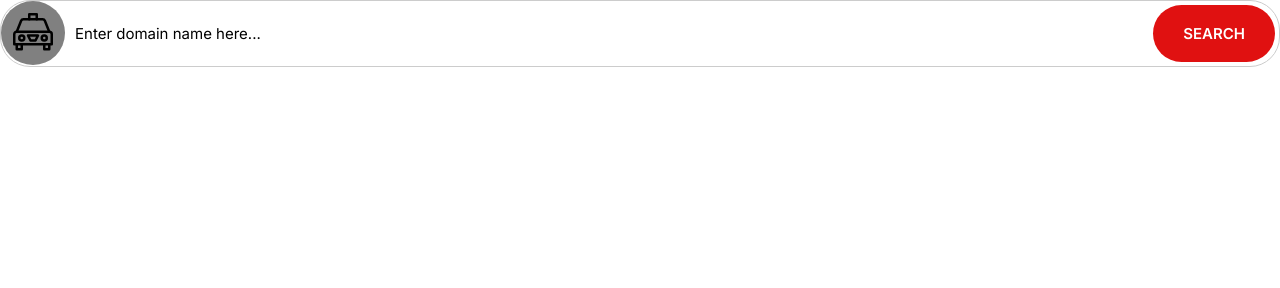
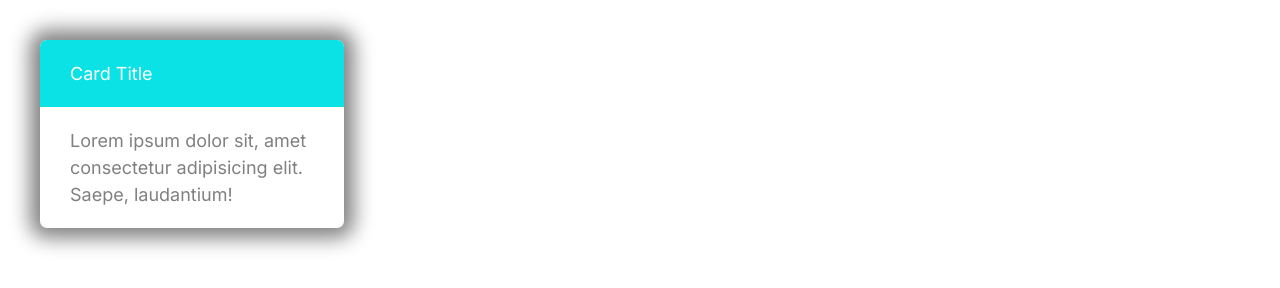
Before and after one commit to AronaLeaga/moshifiedbro, a plain HTML site: page CSS/index.html in a window 1280 px wide. Drawn offline with Linux system fonts and the light colour scheme.

Commit message:
Build card component

```diff
--- a/CSS/index.html
+++ b/CSS/index.html
@@ -13,14 +13,11 @@
 
 </head>
 <body>
-    <div class="input-group">
-        <span class="icon-container">
-            <svg class="icon icon--primary">
-                <use xlink:href="/images/sprite.svg#chevron"></use>
-            </svg>
-        </span>
-        <input type="text" class="input" placeholder="Enter domain name here...">
-        <button class="btn btn--accent">Search</button>
-    </div>
+   <div style="width: 30%; padding: 4rem;">
+       <div class="card card--secondary">
+        <header class="card__header">Card Title</header>
+        <div class="card__body">Lorem ipsum dolor sit, amet consectetur adipisicing elit. Saepe, laudantium!</div>
+       </div>
+   </div>
 </body>
 </html>
--- a/CSS/styles.css
+++ b/CSS/styles.css
@@ -255,3 +255,22 @@ a {
     .input {
      font-size: 1.5rem;
     } }
+
+    /* CARDS */
+
+    .card {
+        border-radius: 7px;
+        box-shadow: 0 0 20px 10px;
+        overflow: hidden    ;
+    }
+    .card__header, .card__body {
+        padding: 2rem 3rem;
+    }
+    .card--primary .card__header {
+        background-color: var(--color-primary);
+        color: white;
+    }
+    .card--secondary .card__header {
+        background-color: var(--color-secondary);
+        color: white;
+    }
```
Also changed, not shown: 1 other file.
